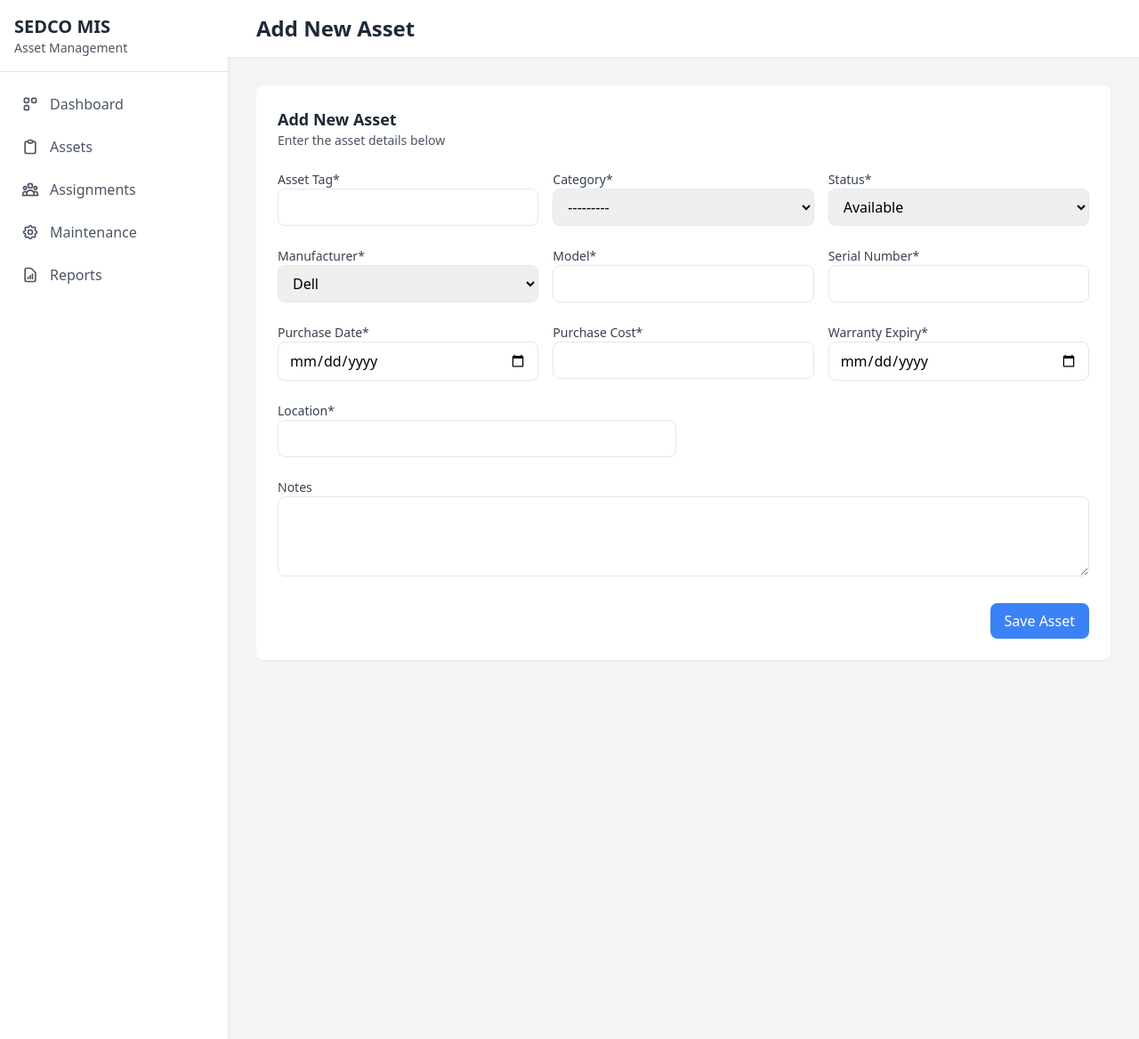
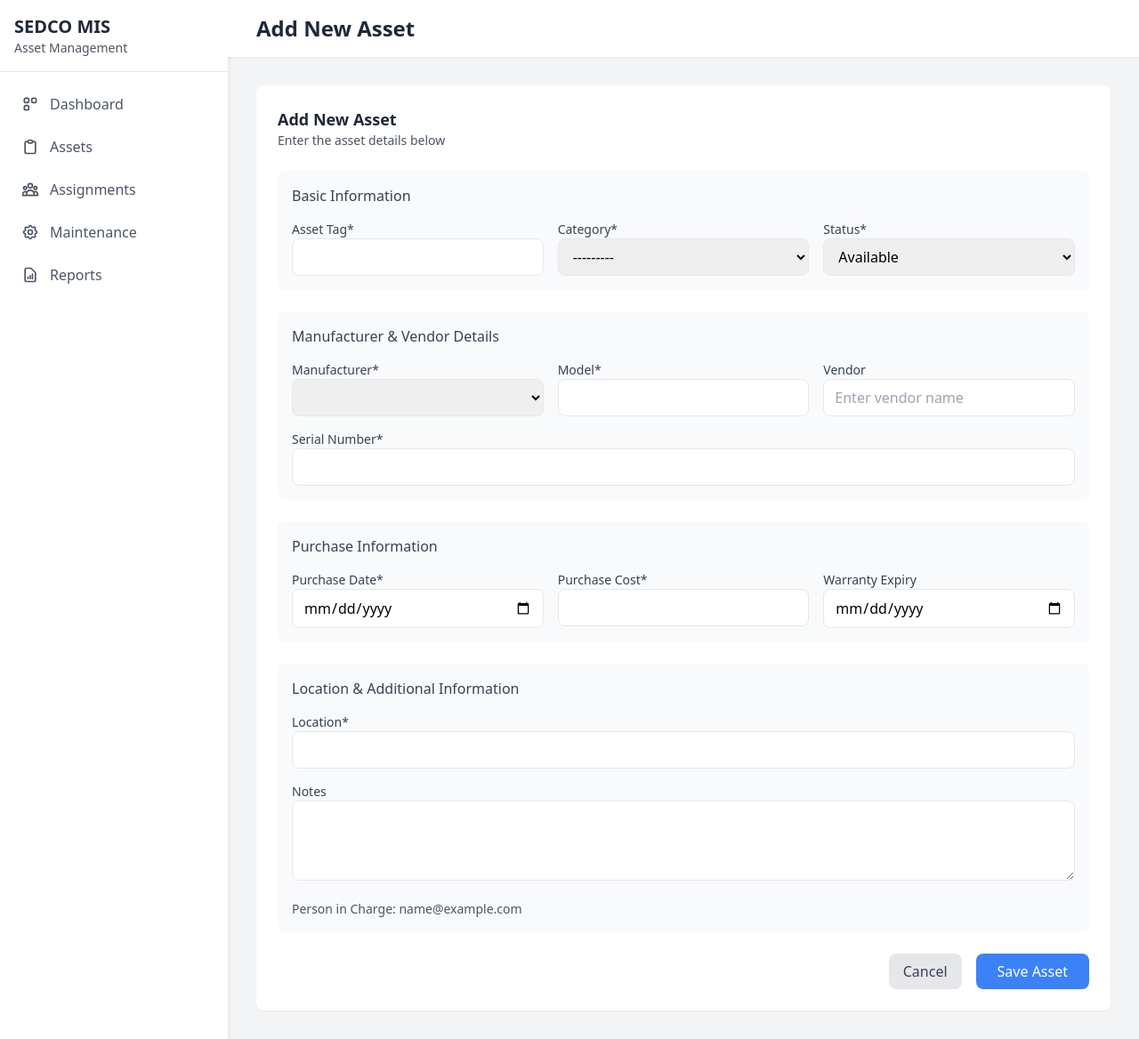
Before and after one commit to HarryDotMYx/assets, a Django app: page /assets/create/ in a window 1280 px wide. Shown: the whole page at 89% size. Run offline with Django 5.2, Linux system fonts and the light colour scheme; the visitor is signed in with stand-in values (Sample User, id 1); data comes from the database, SQL or seed files in the repository; lists and menus that the app fills with data are empty; some libraries are stand-ins or nearby versions.

Commit message:
Update Vendor Name
Update Vendor Name

```diff
--- a/assets/forms/asset_form.py
+++ b/assets/forms/asset_form.py
@@ -2,63 +2,41 @@
 from crispy_forms.helper import FormHelper
 from crispy_forms.layout import Layout, Submit, Row, Column
 from ..models import Asset, Category, AssetType
-from ..choices import STATUS_CHOICES, MANUFACTURERS
 
 class AssetForm(forms.ModelForm):
-    manufacturer = forms.ChoiceField(
-        choices=MANUFACTURERS['laptop'],
-        widget=forms.Select(attrs={'class': 'w-full px-3 py-2 border rounded-lg'})
+    vendor = forms.CharField(
+        max_length=200,
+        required=False,
+        widget=forms.TextInput(attrs={
+            'class': 'w-full px-3 py-2 border rounded-lg focus:ring-2 focus:ring-blue-500 focus:border-blue-500',
+            'placeholder': 'Enter vendor name'
+        })
     )
 
     class Meta:
         model = Asset
         fields = ['asset_tag', 'category', 'manufacturer', 'model',
-                 'serial_number', 'purchase_date', 'purchase_cost',
+                 'vendor', 'serial_number', 'purchase_date', 'purchase_cost',
                  'warranty_expiry', 'status', 'location', 'notes']
         widgets = {
-            'purchase_date': forms.DateInput(attrs={'type': 'date', 'class': 'w-full px-3 py-2 border rounded-lg'}),
-            'warranty_expiry': forms.DateInput(attrs={'type': 'date', 'class': 'w-full px-3 py-2 border rounded-lg'}),
-            'notes': forms.Textarea(attrs={'rows': 3, 'class': 'w-full px-3 py-2 border rounded-lg'}),
-            'status': forms.Select(choices=STATUS_CHOICES, attrs={'class': 'w-full px-3 py-2 border rounded-lg'}),
+            'purchase_date': forms.DateInput(attrs={
+                'type': 'date',
+                'class': 'w-full px-3 py-2 border rounded-lg'
+            }),
+            'warranty_expiry': forms.DateInput(attrs={
+                'type': 'date',
+                'class': 'w-full px-3 py-2 border rounded-lg'
+            }),
+            'notes': forms.Textarea(attrs={
+                'rows': 3,
+                'class': 'w-full px-3 py-2 border rounded-lg'
+            }),
             'asset_tag': forms.TextInput(attrs={'class': 'w-full px-3 py-2 border rounded-lg'}),
             'model': forms.TextInput(attrs={'class': 'w-full px-3 py-2 border rounded-lg'}),
             'serial_number': forms.TextInput(attrs={'class': 'w-full px-3 py-2 border rounded-lg'}),
             'location': forms.TextInput(attrs={'class': 'w-full px-3 py-2 border rounded-lg'}),
             'purchase_cost': forms.NumberInput(attrs={'class': 'w-full px-3 py-2 border rounded-lg'}),
-            'category': forms.Select(attrs={'class': 'w-full px-3 py-2 border rounded-lg'})
+            'category': forms.Select(attrs={'class': 'w-full px-3 py-2 border rounded-lg'}),
+            'manufacturer': forms.Select(attrs={'class': 'w-full px-3 py-2 border rounded-lg'}),
+            'status': forms.Select(attrs={'class': 'w-full px-3 py-2 border rounded-lg'})
         }
-
-    def __init__(self, *args, **kwargs):
-        super().__init__(*args, **kwargs)
-        self.helper = FormHelper()
-        self.helper.form_method = 'post'
-
-        # Update category choices from database
-        self.fields['category'].queryset = Category.objects.all()
-
-        self.helper.layout = Layout(
-            Row(
-                Column('asset_tag', css_class='md:col-span-1'),
-                Column('category', css_class='md:col-span-1'),
-                Column('status', css_class='md:col-span-1'),
-                css_class='grid grid-cols-1 md:grid-cols-3 gap-4'
-            ),
-            Row(
-                Column('manufacturer', css_class='md:col-span-1'),
-                Column('model', css_class='md:col-span-1'),
-                Column('serial_number', css_class='md:col-span-1'),
-                css_class='grid grid-cols-1 md:grid-cols-3 gap-4'
-            ),
-            Row(
-                Column('purchase_date', css_class='md:col-span-1'),
-                Column('purchase_cost', css_class='md:col-span-1'),
-                Column('warranty_expiry', css_class='md:col-span-1'),
-                css_class='grid grid-cols-1 md:grid-cols-3 gap-4'
-            ),
-            Row(
-                Column('location', css_class='md:col-span-2'),
-                css_class='grid grid-cols-1 md:grid-cols-2 gap-4'
-            ),
-            'notes',
-            Submit('submit', 'Save Asset', css_class='bg-blue-500 hover:bg-blue-600 text-white px-4 py-2 rounded-lg')
-        )
--- a/assets/models/asset.py
+++ b/assets/models/asset.py
@@ -18,6 +18,7 @@
     placement = models.ForeignKey(Placement, on_delete=models.PROTECT, null=True)
     manufacturer = models.CharField(max_length=100)
     model = models.CharField(max_length=100)
+    vendor = models.CharField(max_length=200, blank=True)  # New vendor field
     sku = models.CharField(max_length=100, null=True, blank=True)
     serial_number = models.CharField(max_length=100, unique=True)
     purchase_date = models.DateField()
@@ -42,6 +43,7 @@
             'category': str(self.category),
             'manufacturer': self.manufacturer,
             'model': self.model,
+            'vendor': self.vendor,
             'serial_number': self.serial_number,
             'status': self.get_status_display(),
             'location': self.location,
--- a/assets/templates/assets/forms/asset_form.html
+++ b/assets/templates/assets/forms/asset_form.html
@@ -34,7 +34,9 @@
                 <form method="post" class="space-y-6">
                     {% csrf_token %}
 
-                    <!-- First Row -->
+                    <!-- Basic Information -->
+                    <div class="bg-gray-50 p-4 rounded-lg">
+                        <h3 class="text-md font-medium text-gray-700 mb-4">Basic Information</h3>
                         <div class="grid grid-cols-1 md:grid-cols-3 gap-4">
                             <div>
                                 <label class="block text-sm font-medium text-gray-700">Asset Tag*</label>
@@ -49,8 +51,11 @@
                                 {{ form.status }}
                             </div>
                         </div>
+                    </div>
 
-                    <!-- Second Row -->
+                    <!-- Manufacturer Details -->
+                    <div class="bg-gray-50 p-4 rounded-lg">
+                        <h3 class="text-md font-medium text-gray-700 mb-4">Manufacturer & Vendor Details</h3>
                         <div class="grid grid-cols-1 md:grid-cols-3 gap-4">
                             <div>
                                 <label class="block text-sm font-medium text-gray-700">Manufacturer*</label>
@@ -61,12 +66,19 @@
                                 {{ form.model }}
                             </div>
                             <div>
+                                <label class="block text-sm font-medium text-gray-700">Vendor</label>
+                                {{ form.vendor }}
+                            </div>
+                        </div>
+                        <div class="mt-4">
                             <label class="block text-sm font-medium text-gray-700">Serial Number*</label>
                             {{ form.serial_number }}
                         </div>
                     </div>
 
-                    <!-- Third Row -->
+                    <!-- Purchase Information -->
+                    <div class="bg-gray-50 p-4 rounded-lg">
+                        <h3 class="text-md font-medium text-gray-700 mb-4">Purchase Information</h3>
                         <div class="grid grid-cols-1 md:grid-cols-3 gap-4">
                             <div>
                                 <label class="block text-sm font-medium text-gray-700">Purchase Date*</label>
@@ -77,28 +89,34 @@
                                 {{ form.purchase_cost }}
                             </div>
                             <div>
-                            <label class="block text-sm font-medium text-gray-700">Warranty Expiry*</label>
+                                <label class="block text-sm font-medium text-gray-700">Warranty Expiry</label>
                                 {{ form.warranty_expiry }}
                             </div>
                         </div>
+                    </div>
 
-                    <!-- Fourth Row -->
-                    <div class="grid grid-cols-1 md:grid-cols-2 gap-4">
-                        <div>
+                    <!-- Location & Notes -->
+                    <div class="bg-gray-50 p-4 rounded-lg">
+                        <h3 class="text-md font-medium text-gray-700 mb-4">Location & Additional Information</h3>
+                        <div class="mb-4">
                             <label class="block text-sm font-medium text-gray-700">Location*</label>
                             {{ form.location }}
                         </div>
-                    </div>
-
-                    <!-- Notes -->
                         <div>
                             <label class="block text-sm font-medium text-gray-700">Notes</label>
                             {{ form.notes }}
                         </div>
+                        <div class="mt-4 text-sm text-gray-600">
+                            <p>Person in Charge: {{ request.user.email }}</p>
+                        </div>
+                    </div>
 
                     <!-- Submit Button -->
-                    <div class="flex justify-end">
-                        <button type="submit" class="bg-blue-500 hover:bg-blue-600 text-white px-4 py-2 rounded-lg">
+                    <div class="flex justify-end space-x-4">
+                        <a href="{% url 'asset_list' %}" class="px-4 py-2 text-gray-700 bg-gray-200 rounded-lg hover:bg-gray-300">
+                            Cancel
+                        </a>
+                        <button type="submit" class="px-6 py-2 text-white bg-blue-500 rounded-lg hover:bg-blue-600">
                             {% if form.instance.pk %}Update Asset{% else %}Save Asset{% endif %}
                         </button>
                     </div>
--- a/assets/views/form_views/asset_forms.py
+++ b/assets/views/form_views/asset_forms.py
@@ -9,7 +9,9 @@
     if request.method == 'POST':
         form = AssetForm(request.POST)
         if form.is_valid():
-            asset = form.save()
+            asset = form.save(commit=False)
+            asset.person_in_charge = request.user.email  # Set the logged-in user's email
+            asset.save()
             messages.success(request, 'Asset created successfully.')
             return redirect('asset_list')
     else:
@@ -26,7 +28,9 @@
     if request.method == 'POST':
         form = AssetForm(request.POST, instance=asset)
         if form.is_valid():
-            form.save()
+            asset = form.save(commit=False)
+            asset.person_in_charge = request.user.email  # Update with current user's email
+            asset.save()
             messages.success(request, 'Asset updated successfully.')
             return redirect('asset_list')
     else:
```
Also changed, not shown: assets/templates/assets/components/asset_modal.html (+35 -11 lines), assets/migrations/0011_add_vendor_field.py (added). Lines whose indentation alone changed are shown as unchanged.
